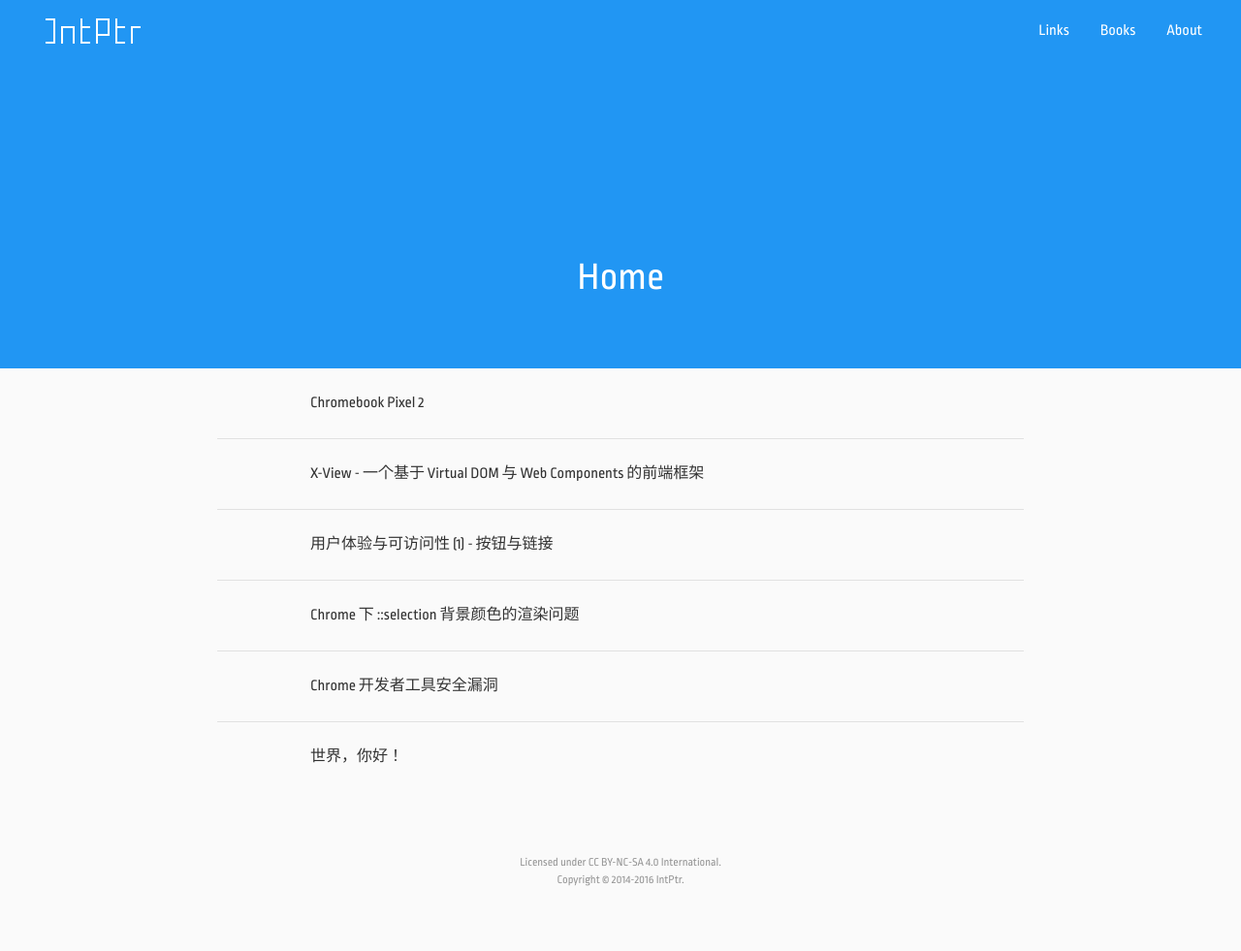
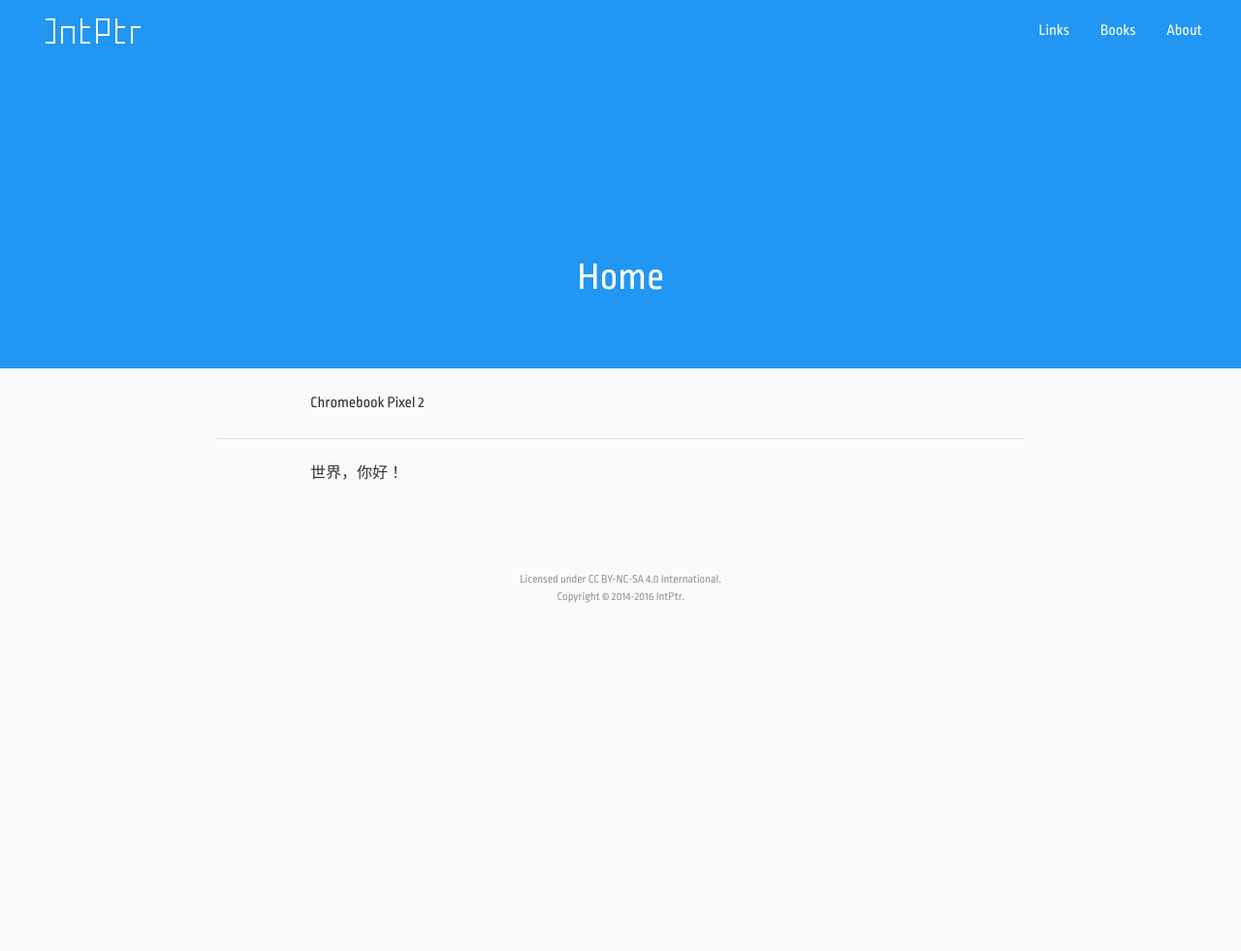
Before and after one commit to lixiaoyan/blog-jekyll, a Jekyll site: the page built from index.html, in a window 1280 px wide. Shown: the whole page at 97% size. Built offline with Jekyll 4.4.1, drawn with Linux system fonts in a browser that asks for light colours; nearby versions of some CDN libraries; comment, search, counter and statistics services are not loaded; after the commit the page ends 900 px from its top, so only the background shows below that.

Commit message:
clean up

````diff
--- a/_posts/2014-12-07-chrome-devtools-security-bug.md
+++ /dev/null
@@ -1,32 +0,0 @@
----
-title: "Chrome 开发者工具安全漏洞"
----
-
-``` javascript
-Object.prototype.__defineGetter__ = function() {
-  this.copy("Fuck you!");
-};
-```
-
-也许你觉得上面的代码没什么特殊的，那么来看一下效果吧。用 Chrome 打开 [这个]({{ site.baseurl }}/file/chrome-devtools-security-bug.html) 页面，然后打开控制台，随便敲一些什么东西，然后再看一下你的剪贴板吧，是不是已经变成「Fuck you!」了？
-
-但是这篇文章不仅仅止于此，我们还可以继续。之前我曾写过一篇 [博客](http://segmentfault.com/blog/intptr/1190000000742286) 来记录 v8 特有的某个 API。如果把两者用到一起呢？
-
-``` javascript
-Object.prototype.__defineGetter__ = function() {
-  console.log(trace()[4].getThis());
-};
-```
-
-然后我们得到了 `InjectedScript` 这个对象。其实可以利用的不仅仅是这一个函数，比如 `Object.getOwnPropertyNames` 都是可以利用的。但是由于水平不足等原因，我没有继续分析下去，于是这篇博客暂时就写到这里了，That's all。
-
-* * *
-
-之后我又尝试了几次，也翻了一下某 [源码](https://code.google.com/p/chromium/codesearch#chromium/src/third_party/WebKit/Source/core/inspector/InjectedScriptSource.js)，似乎真的没什么可利用的东西了。唯一有点效果的大概也就一开始说的那个修改剪贴板了。果然 Chrome 上次被发现有漏洞之后对这些东西格外地用心了么……
-
-* * *
-
-#### 参考文章
-
-- [JavaScriptStackTraceApi - v8-wiki](https://code.google.com/p/v8-wiki/wiki/JavaScriptStackTraceApi)
-- [Google Chrome 开发者工具漏洞利用 \| WooYun知识库](http://drops.wooyun.org/papers/974)
--- a/_posts/2015-03-17-chrome-css-selection-bug.md
+++ /dev/null
@@ -1,52 +0,0 @@
----
-title: "Chrome 下 ::selection 背景颜色的渲染问题"
----
-
-![Chrome Selection]({{ site.baseurl }}/img/chrome-selection.png)
-
-在 Chrome 里，修改 `::selection` 的 `background-color` 后，某些情况下，仍然会有部分选择区域依然保持着默认的高亮颜色。本篇博客会记录下可能会导致这种情况的多种原因。
-
-* * *
-
-``` html
-<inline>
-  <block />
-</inline>
-```
-
-在 inline (`*-level inline`) 元素内部有 block (`block-level *`) 元素的情况下。
-
-* * *
-
-``` html
-<inline />
-<block />
-
-<inline-block />
-<block />
-```
-
-在 inline / inline-block (`inline-level *`) 元素与 block (`block-level *`) 元素为同级元素的情况下。
-
-* * *
-
-``` html
-[text]
-<block />
-```
-
-在文本节点与 block (`block-level *`) 元素为同级元素的情况下。
-
-* * *
-
-``` html
-<ul>
-  <li></li>
-</ul>
-
-<ol>
-  <li></li>
-</ol>
-```
-
-`<li>` (`display: list-item;`) 的默认 `::marker` 元素。
--- a/_posts/2015-05-07-user-experience-1.md
+++ /dev/null
@@ -1,31 +0,0 @@
----
-title: "用户体验与可访问性 (1) - 按钮与链接"
----
-
-于是，这是这个系列的第一篇。
-
-这个系列的文章主要是针对用户体验以及 Web 可访问性方面的一些问题进行说明 (其实只是吐槽向的而已)，设计师跑路等情况不在吐槽范围之内 (喂)。
-
-### `:focus` 样式
-
-``` css
-a:focus, button:focus {
-  outline: none;
-}
-```
-
-首先要提的，便是这个相当常见的 `:focus` 的问题。也许上面这段样式对「普通用户」没有什么影响，但是对使用键盘访问网页的用户来说，这个影响却是致命的：用户无法知道当前的键盘焦点在哪个元素上。所以为了确保网页对所有用户都是可访问的，应该保留默认的 `:focus` 样式，或者在干掉默认 `:focus` 样式后再额外定义其他样式。
-
-对于重新定义 `:focus` 样式，针对浏览器的行为表现，有一些建议。对于 `<button>` 标签，在点击后，会保留键盘焦点，并且应用全部 `:focus` 样式。而对于 `<a>` 标签来说，在点击后同样会保留键盘焦点，但是只会应用除默认 `:focus` 样式外的其他 `:focus` 样式。
-
-对于这点，我个人的意见是：对于所有 `<button>` 标签以及带有按钮语义的 `<a>` 标签自定义 `:focus` 样式，而对于其他 `<a>` 标签，保留默认的 `:focus` 样式 [^1]。这样可以做到比较好的用户体验效果。
-
-### 可点击区域
-
-应该保证 `<a>` 标签的样式区域与可点击区域一致。这也是一个比较常见的问题，多见于由设计师直接出品的页面 <sup>[来源请求]</sup>。具体效果就是页面上有一个看上去很大的按钮，甚至 `border` 和 `padding` 部分都是有 `:hover` 效果的，但是实际可点击区域只有中间的文字部分。这种情况下，应该给 `<a>` 标签设置 `display: block / inline-block`，然后将 `border` / `padding` 设置在 `<a>` 标签上。
-
-### 中键点击
-
-这个问题不那么常见，不过相当影响用户体验。在使用前端 router 的情况下，会对 `<a>` 标签的 `click` 事件进行劫持，阻止默认行为，并通过 router 更新页面。但是某些 router 并没有对中键点击链接进行处理，导致中键点击时依旧会在当前页面打开。于是需要新标签页打开链接的时候，就必须拖动链接到标签页栏或者右键 -> 新标签页打开。前端 router 应该在 `click` 事件中判断是否为中键点击，如果为中键点击，应该由浏览器处理中键点击的默认行为，而不应该调用 `preventDefault` 阻止默认行为。
-
-  [^1]: 按照 HTML 语义化的定义，所有带有按钮语义的元素都应该使用 `<button>` 标签，而不应该使用 `<a>` 标签。
--- a/_posts/2015-06-25-x-view.md
+++ /dev/null
@@ -1,5 +0,0 @@
----
-title: "X-View - 一个基于 Virtual DOM 与 Web Components 的前端框架"
----
-
-<http://www.x-view.org/>
````
Also changed, not shown: _posts/2014-11-23-hello-world.md (+1 -1 lines), file/chrome-devtools-security-bug.html (deleted, +0 -12 lines), img/background.jpg (deleted), img/chrome-selection.png (deleted).
